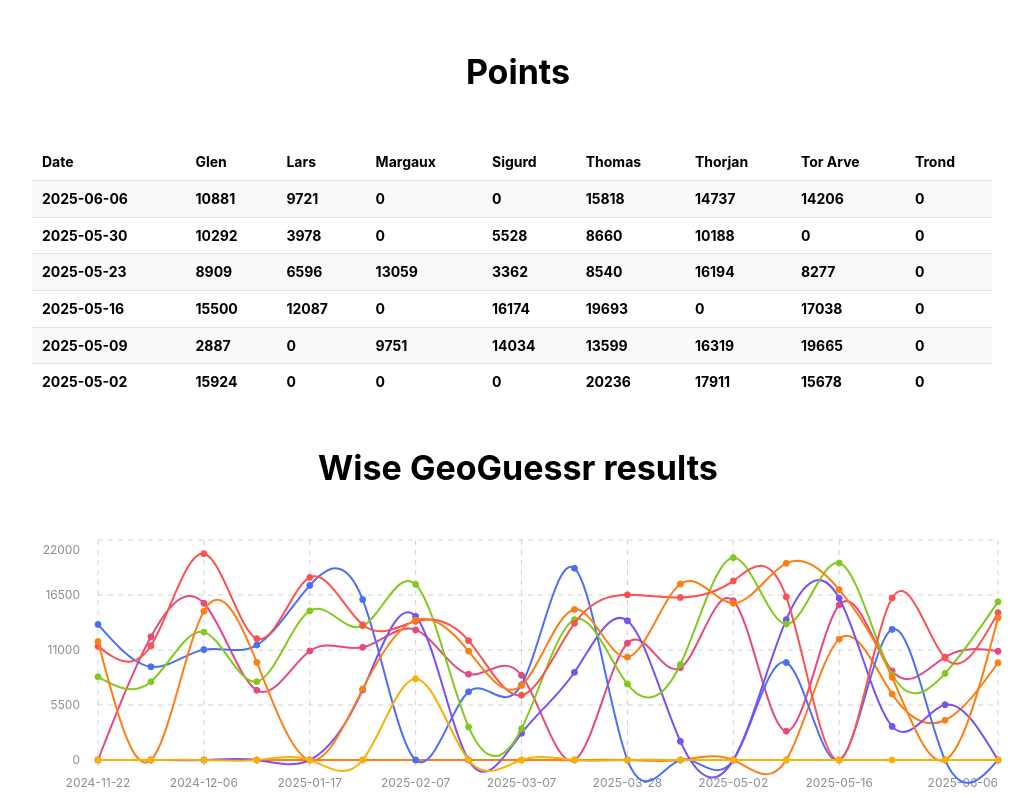
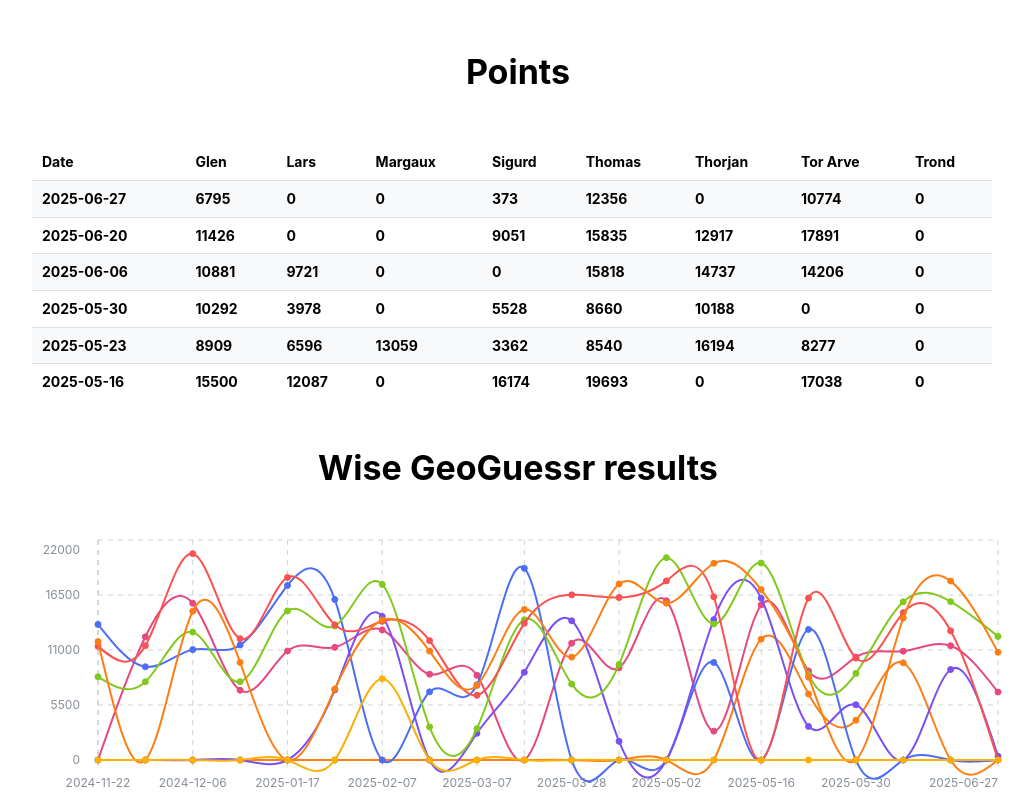
Before and after one commit to glensorbo/wise-geoguessr, a React (Vite) app: page / in a window 1280 px wide. Shown: the top 800 px of the page, without its empty margins (122-1155 px from the left). Built offline with nearby package versions, Linux system fonts and the light colour scheme.

Commit message:
2025-06-20 & 2025-06-27

```diff
--- a/src/data.ts
+++ b/src/data.ts
@@ -9,6 +9,30 @@
   | 'Lars';
 
 export const data: Record<'date' | Player | 'Winner', string | number>[] = [
+  {
+    date: '2025-06-27',
+    Glen: 6795,
+    Thomas: 12356,
+    Margaux: 0,
+    Thorjan: 0,
+    'Tor Arve': 10774,
+    Sigurd: 373,
+    Trond: 0,
+    Lars: 0,
+    Winner: 'Thomas',
+  },
+  {
+    date: '2025-06-20',
+    Glen: 11426,
+    Thomas: 15835,
+    Margaux: 0,
+    Thorjan: 12917,
+    'Tor Arve': 17891,
+    Sigurd: 9051,
+    Trond: 0,
+    Lars: 0,
+    Winner: 'Tor Arve',
+  },
   {
     date: '2025-06-06',
     Glen: 10881,
```
